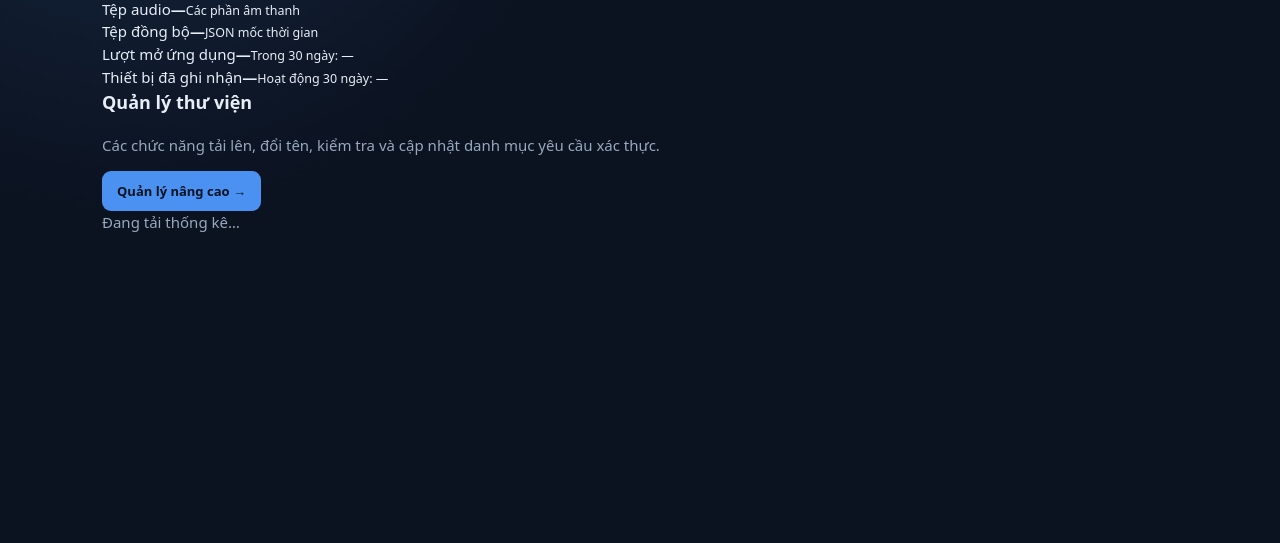
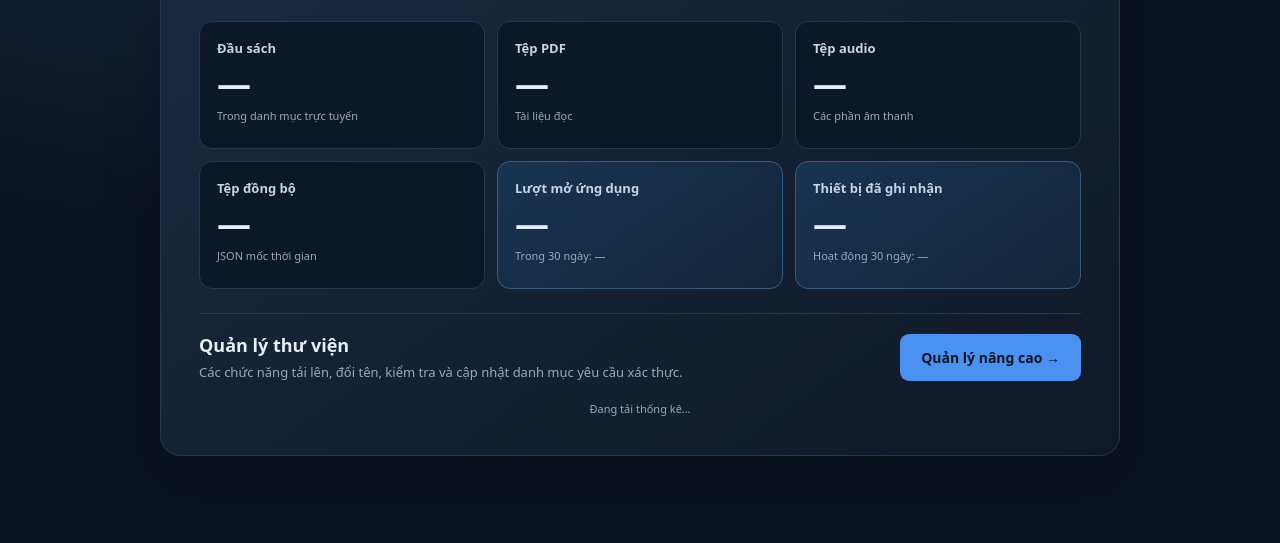
Before and after one commit to blamag999/read-along-android, a website: page admin/public/index.html in a window 1280 px wide. Shown: the part 257-800 px from the top of the page. Drawn offline with Linux system fonts and the light colour scheme; no server answers.

Commit message:
Style public library dashboard and metrics

```diff
--- a/admin/public/admin.css
+++ b/admin/public/admin.css
@@ -50,3 +50,15 @@ label{display:block;font-size:13px;font-weight:650;margin-bottom:8px}input:not([
 .page-jump-label input{width:58px;margin:0;background:#0b1422;border:1px solid #34465f;color:var(--text);border-radius:7px;padding:6px;text-align:center;font:13px system-ui}
 #pageStatus{font-size:12px;color:var(--muted);white-space:nowrap}
 @media(max-width:650px){.library-tools{align-items:stretch;flex-direction:column;gap:8px}.sort-label{width:100%}.pagination{gap:7px}.pagination .button{padding:6px 8px}.page-jump-label{order:3}.page-size-label{order:0}#pageStatus{width:100%;text-align:center}}
+
+.topbar-actions{display:flex;align-items:center;gap:8px}
+.home-panel{max-width:960px;margin:3vh auto 0;padding:clamp(20px,4vw,38px);background:linear-gradient(145deg,rgba(26,43,66,.98),rgba(16,25,39,.98));border:1px solid var(--line);border-radius:20px;box-shadow:0 20px 60px #0003}
+.home-intro{margin-bottom:24px}.home-intro h2{font-size:clamp(25px,4vw,34px);margin:7px 0}.home-intro p{margin:0}
+.home-stats{display:grid;grid-template-columns:repeat(3,minmax(0,1fr));gap:12px}
+.home-stat{display:flex;flex-direction:column;gap:6px;min-height:128px;padding:17px;border:1px solid var(--line);border-radius:13px;background:#0c1727}
+.home-stat span{font-size:13px;color:#c5d4e7;font-weight:650}.home-stat strong{font-size:clamp(25px,4vw,34px);line-height:1.1;letter-spacing:-.8px}.home-stat small{font-size:11px;color:var(--muted)}
+.home-stat.accent{background:linear-gradient(145deg,#183452,#12253a);border-color:#365b82}
+.home-footer{display:flex;align-items:center;justify-content:space-between;gap:20px;margin-top:24px;padding:18px 0 0;border-top:1px solid var(--line)}
+.home-footer h3{margin:0 0 4px}.home-footer p{font-size:13px;margin:0}.manage-button{padding:13px 20px;font-size:14px}
+.home-status{font-size:11px;text-align:center;margin:18px 0 0}
+@media(max-width:700px){.home-stats{grid-template-columns:repeat(2,minmax(0,1fr))}.home-footer{align-items:stretch;flex-direction:column}.manage-button{width:100%}.home-panel{margin-top:1vh}.topbar-actions{gap:6px}}
```
